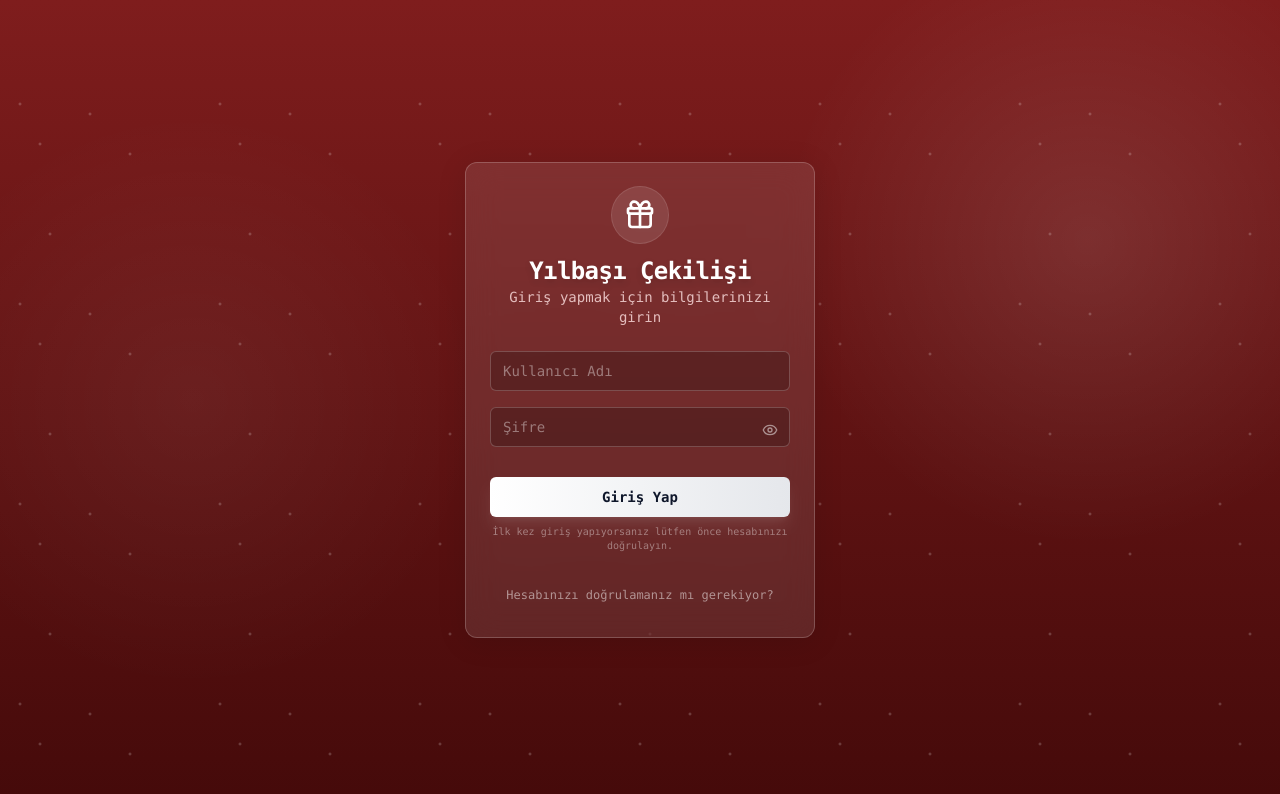
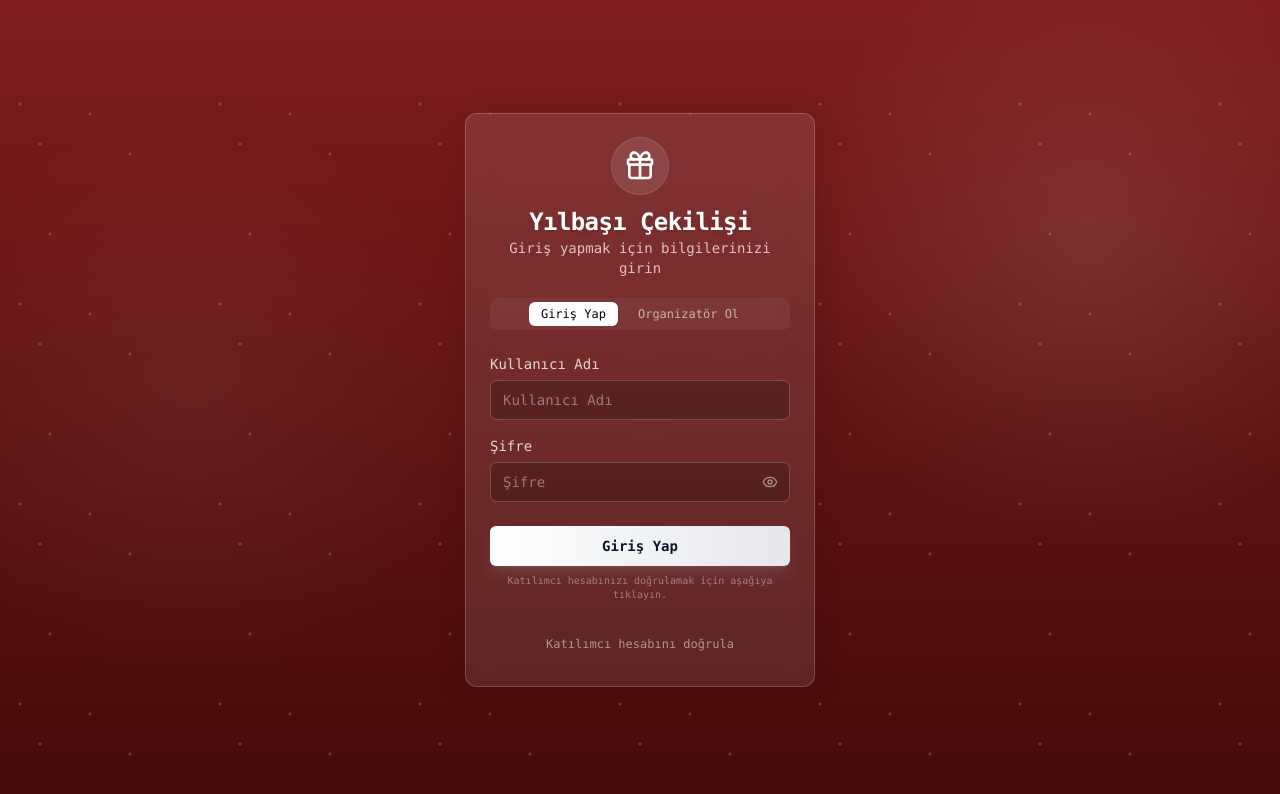
Before and after one commit to ugurkiymetli/secret-santa, a Next.js app: page / in a window 1280 px wide. Shown: the top 794 px of the page. Built offline with nearby package versions, Linux system fonts and the light colour scheme.

Commit message:
feat: add multi tenancy

```diff
--- a/app/api/admin/events/route.ts
+++ b/app/api/admin/events/route.ts
@@ -16,8 +16,15 @@ export async function GET() {
   if (!(await checkAdmin())) {
     return NextResponse.json({ error: "Unauthorized" }, { status: 401 });
   }
+
+  const cookieStore = await cookies();
+  const token = cookieStore.get("token")?.value;
+  const payload: any = await verifyToken(token!);
+
   await dbConnect();
-  const events = await Event.find({})
+
+  // Filter by organizerId to ensure isolation
+  const events = await Event.find({ organizerId: payload.userId })
     .select("-matches.receiver")
     .sort({ createdAt: -1 });
   return NextResponse.json({ events });
@@ -60,14 +67,22 @@ export async function PUT(req: Request) {
     return NextResponse.json({ error: "ID required" }, { status: 400 });
   }
 
-  const event = await Event.findByIdAndUpdate(
-    id,
+  // Ensure event belongs to this organizer
+  const cookieStore = await cookies();
+  const token = cookieStore.get("token")?.value;
+  const payload: any = await verifyToken(token!);
+
+  const event = await Event.findOneAndUpdate(
+    { _id: id, organizerId: payload.userId },
     { giftLimit: Number(giftLimit) },
     { new: true }
   );
 
   if (!event) {
-    return NextResponse.json({ error: "Event not found" }, { status: 404 });
+    return NextResponse.json(
+      { error: "Event not found or unauthorized" },
+      { status: 404 }
+    );
   }
 
   return NextResponse.json({ event });
@@ -86,6 +101,21 @@ export async function DELETE(req: Request) {
     return NextResponse.json({ error: "ID required" }, { status: 400 });
   }
 
-  await Event.findByIdAndDelete(id);
+  const cookieStore = await cookies();
+  const token = cookieStore.get("token")?.value;
+  const payload: any = await verifyToken(token!);
+
+  const deletedEvent = await Event.findOneAndDelete({
+    _id: id,
+    organizerId: payload.userId,
+  });
+
+  if (!deletedEvent) {
+    return NextResponse.json(
+      { error: "Event not found or unauthorized" },
+      { status: 404 }
+    );
+  }
+
   return NextResponse.json({ success: true });
 }
--- a/app/api/admin/users/route.ts
+++ b/app/api/admin/users/route.ts
@@ -19,8 +19,21 @@ export async function GET() {
   if (!(await checkAdmin())) {
     return NextResponse.json({ error: "Unauthorized" }, { status: 401 });
   }
+
+  const cookieStore = await cookies();
+  const token = cookieStore.get("token")?.value;
+  const payload: any = await verifyToken(token!);
+
   await dbConnect();
-  const users = await User.find({}).select("-passwordHash -assignedMatch");
+  // Show users created by this admin, OR the admin themselves (optional, but good for "My Profile" context if we had one)
+  // For UserManagement list, usually we only want to see participants managed by this admin.
+  // We'll filter by { createdBy: payload.userId } covers participants.
+  // NOTE: If we want to show the admin in the list too, we can add $or: [{_id: payload.userId}]
+  // But usually admin manages *others*. Let's stick to createdBy for now.
+
+  const users = await User.find({ createdBy: payload.userId }).select(
+    "-passwordHash -assignedMatch"
+  );
   return NextResponse.json({ users });
 }
 
@@ -46,6 +59,20 @@ export async function DELETE(req: Request) {
     return NextResponse.json(
       { error: "Cannot delete yourself" },
       { status: 400 }
+    );
+  }
+
+  // Ensure the user to act on belongs to this admin
+  const userToDelete = await User.findById(id);
+  if (!userToDelete) {
+    return NextResponse.json({ error: "User not found" }, { status: 404 });
+  }
+
+  // Allow deleting only if created by this admin
+  if (userToDelete.createdBy?.toString() !== payload.userId) {
+    return NextResponse.json(
+      { error: "Unauthorized to delete this user" },
+      { status: 403 }
     );
   }
 
@@ -103,10 +130,17 @@ export async function POST(req: Request) {
       );
     }
 
+    // Get admin ID
+    const cookieStore = await cookies();
+    const token = cookieStore.get("token")?.value;
+    const payload: any = await verifyToken(token!);
+
     const newUser = await User.create({
       name,
       username,
       role: role || "USER",
+      createdBy: payload.userId, // Link to creator
+      isActivated: false, // Created users need to claim
     });
     return NextResponse.json({ user: newUser });
   } catch (error: any) {
--- /dev/null
+++ b/app/api/auth/register/route.ts
@@ -0,0 +1,76 @@
+import { NextResponse } from "next/server";
+import dbConnect from "@/lib/mongodb";
+import User from "@/models/User";
+import bcrypt from "bcryptjs";
+import { signToken } from "@/lib/auth";
+
+export async function POST(req: Request) {
+  try {
+    await dbConnect();
+    const { name, username, password } = await req.json();
+
+    if (!name || !username || !password) {
+      return NextResponse.json(
+        { error: "Missing required fields" },
+        { status: 400 }
+      );
+    }
+
+    if (password.length < 6) {
+      return NextResponse.json(
+        { error: "Password must be at least 6 characters" },
+        { status: 400 }
+      );
+    }
+
+    // Check if username exists
+    const existingUser = await User.findOne({ username });
+    if (existingUser) {
+      return NextResponse.json(
+        { error: "Username already exists" },
+        { status: 400 }
+      );
+    }
+
+    // Hash password
+    const salt = await bcrypt.genSalt(10);
+    const passwordHash = await bcrypt.hash(password, salt);
+
+    // Create new Organizer
+    const user = await User.create({
+      name,
+      username,
+      passwordHash,
+      role: "ORGANIZER",
+      isActivated: true, // Self-registered organizers are activated immediately
+      createdBy: null,
+    });
+
+    // Auto login
+    const token = await signToken({
+      userId: user._id.toString(),
+      username: user.username,
+      role: user.role,
+    });
+
+    const response = NextResponse.json({
+      success: true,
+      user: { username: user.username, role: user.role },
+    });
+
+    response.cookies.set("token", token, {
+      httpOnly: true,
+      secure: process.env.NODE_ENV === "production",
+      sameSite: "strict",
+      maxAge: 60 * 60 * 24, // 1 day
+    });
+
+    return response;
+  } catch (error) {
+    console.error("Registration error:", error);
+    return NextResponse.json(
+      { error: "Internal server error" },
+      { status: 500 }
+    );
+  }
+}
--- a/components/AuthForm.tsx
+++ b/components/AuthForm.tsx
@@ -12,11 +12,12 @@ import {
   CardHeader,
   CardTitle,
 } from "@/components/ui/Card";
-import { Gift, Eye, EyeOff } from "lucide-react";
+import { Gift, Eye, EyeOff, UserPlus } from "lucide-react";
 
 export function AuthForm() {
-  const [isLogin, setIsLogin] = useState(true);
+  const [mode, setMode] = useState<"LOGIN" | "CLAIM" | "REGISTER">("LOGIN");
   const [username, setUsername] = useState("");
+  const [name, setName] = useState("");
   const [password, setPassword] = useState("");
   const [confirmPassword, setConfirmPassword] = useState("");
   const [showPassword, setShowPassword] = useState(false);
@@ -30,7 +31,7 @@ export function AuthForm() {
     setLoading(true);
 
     try {
-      if (!isLogin) {
+      if (mode !== "LOGIN") {
         if (password.length < 6) {
           setError("Şifre en az 6 karakter olmalıdır.");
           setLoading(false);
@@ -43,29 +44,40 @@ export function AuthForm() {
         }
       }
 
-      const endpoint = isLogin ? "/api/auth/login" : "/api/auth/claim";
+      let endpoint = "/api/auth/login";
+      let body: any = { username, password };
+
+      if (mode === "CLAIM") {
+        endpoint = "/api/auth/claim";
+      } else if (mode === "REGISTER") {
+        endpoint = "/api/auth/register";
+        body = { ...body, name };
+      }
+
       const res = await fetch(endpoint, {
         method: "POST",
         headers: { "Content-Type": "application/json" },
-        body: JSON.stringify({ username, password }),
+        body: JSON.stringify(body),
       });
 
       const data = await res.json();
 
       if (!res.ok) {
         if (data.error === "Account not claimed. Please claim your account.") {
-          setIsLogin(false);
+          setMode("CLAIM");
           setError("Lütfen şifre belirlemek için hesabınızı doğrulayın.");
         } else if (data.error === "Account already claimed. Please login.") {
-          setIsLogin(true);
+          setMode("LOGIN");
           setError("Hesap zaten doğrulanmış. Lütfen giriş yapın.");
         } else {
           const errorMap: Record<string, string> = {
             "User not found": "Kullanıcı bulunamadı",
             "Invalid credentials": "Kullanıcı adı veya şifre hatalı",
             "Internal server error": "Sunucu hatası",
+            "Username already exists": "Bu kullanıcı adı zaten alınmış",
+            "Missing required fields": "Tüm alanları doldurun",
           };
-          setError(errorMap[data.error] || "Bir hata oluştu");
+          setError(errorMap[data.error] || data.error || "Bir hata oluştu");
         }
       } else {
         router.push("/dashboard");
@@ -85,17 +97,65 @@ export function AuthForm() {
             <Gift className="w-8 h-8 text-white" />
           </div>
         </div>
+
         <CardTitle className="text-center">Yılbaşı Çekilişi</CardTitle>
         <CardDescription className="text-center">
-          {isLogin
+          {mode === "LOGIN"
             ? "Giriş yapmak için bilgilerinizi girin"
-            : "Hesabınızı doğrulayın ve şifre belirleyin"}
+            : mode === "CLAIM"
+            ? "Hesabınızı doğrulayın ve şifre belirleyin"
+            : "Yeni bir organizatör hesabı oluşturun"}
         </CardDescription>
+        <div className="flex gap-2 justify-center mt-4 bg-white/5 p-1 rounded-lg">
+          <button
+            onClick={() => setMode("LOGIN")}
+            className={`px-3 py-1 rounded-md text-xs font-medium transition-all ${
+              mode === "LOGIN"
+                ? "bg-white text-black"
+                : "text-white/60 hover:text-white"
+            }`}
+          >
+            Giriş Yap
+          </button>
+          <button
+            onClick={() => setMode("REGISTER")}
+            className={`px-3 py-1 rounded-md text-xs font-medium transition-all ${
+              mode === "REGISTER"
+                ? "bg-white text-black"
+                : "text-white/60 hover:text-white"
+            }`}
+          >
+            Organizatör Ol
+          </button>
+        </div>
       </CardHeader>
       <CardContent>
         <form onSubmit={handleSubmit}>
           <div className="grid w-full items-center gap-4">
+            {mode === "REGISTER" && (
               <div className="flex flex-col space-y-1.5">
+                <label
+                  className="text-sm font-medium text-white/80"
+                  htmlFor="name"
+                >
+                  Ad Soyad
+                </label>
+                <Input
+                  id="name"
+                  placeholder="Adınız Soyadınız"
+                  value={name}
+                  onChange={(e) => setName(e.target.value)}
+                  required
+                />
+              </div>
+            )}
+            <div className="flex flex-col space-y-1.5">
+              <label
+                className="text-sm font-medium text-white/80"
+                htmlFor="username"
+              >
+                Kullanıcı Adı
+              </label>
               <Input
                 id="username"
                 placeholder="Kullanıcı Adı"
@@ -105,10 +165,17 @@ export function AuthForm() {
               />
             </div>
             <div className="flex flex-col space-y-1.5 relative">
+              <label
+                className="text-sm font-medium text-white/80"
+                htmlFor="password"
+              >
+                {mode === "LOGIN" ? "Şifre" : "Şifre Belirle"}
+              </label>
+              <div className="relative">
                 <Input
                   id="password"
                   type={showPassword ? "text" : "password"}
-                placeholder={isLogin ? "Şifre" : "Yeni Şifre Belirle"}
+                  placeholder={mode === "LOGIN" ? "Şifre" : "Şifre Belirle"}
                   value={password}
                   onChange={(e) => setPassword(e.target.value)}
                   required
@@ -125,8 +192,15 @@ export function AuthForm() {
                   )}
                 </button>
               </div>
-            {!isLogin && (
+            </div>
+            {mode !== "LOGIN" && (
               <div className="flex flex-col space-y-1.5 relative">
+                <label
+                  className="text-sm font-medium text-white/80"
+                  htmlFor="confirmPassword"
+                >
+                  Şifreyi Onayla
+                </label>
                 <Input
                   id="confirmPassword"
                   type={showPassword ? "text" : "password"}
@@ -146,28 +220,52 @@ export function AuthForm() {
           <Button className="w-full mt-6" type="submit" disabled={loading}>
             {loading
               ? "Yükleniyor..."
-              : isLogin
+              : mode === "LOGIN"
               ? "Giriş Yap"
+              : mode === "REGISTER"
+              ? "Kayıt Ol"
               : "Hesabı Doğrula"}
           </Button>
-          {isLogin && (
+          {(mode === "LOGIN" || mode === "CLAIM") && (
             <p className="text-[10px] text-white/40 text-center mt-2">
-              İlk kez giriş yapıyorsanız lütfen önce hesabınızı doğrulayın.
+              {mode === "LOGIN"
+                ? "Katılımcı hesabınızı doğrulamak için aşağıya tıklayın."
+                : "Şifrenizi belirledikten sonra giriş yapabilirsiniz."}
             </p>
           )}
         </form>
       </CardContent>
-      <CardFooter className="flex justify-center">
+      <CardFooter className="flex justify-center flex-col gap-2">
+        {mode === "LOGIN" && (
           <Button
             variant="ghost"
             size="sm"
-          onClick={() => setIsLogin(!isLogin)}
+            onClick={() => setMode("CLAIM")}
             className="text-xs text-white/50 hover:text-white"
           >
-          {isLogin
-            ? "Hesabınızı doğrulamanız mı gerekiyor?"
-            : "Zaten hesabınız var mı?"}
+            Katılımcı hesabını doğrula
           </Button>
+        )}
+        {mode === "CLAIM" && (
+          <Button
+            variant="ghost"
+            size="sm"
+            onClick={() => setMode("LOGIN")}
+            className="text-xs text-white/50 hover:text-white"
+          >
+            Giriş ekranına dön
+          </Button>
+        )}
+        {mode === "REGISTER" && (
+          <Button
+            variant="ghost"
+            size="sm"
+            onClick={() => setMode("LOGIN")}
+            className="text-xs text-white/50 hover:text-white"
+          >
+            Zaten hesabınız var mı? Giriş Yap
+          </Button>
+        )}
       </CardFooter>
     </Card>
   );
--- a/models/User.ts
+++ b/models/User.ts
@@ -6,6 +6,7 @@ export interface IUser extends Document {
   passwordHash?: string; // Optional because it's null until claimed
   isActivated: boolean;
   role: "ORGANIZER" | "USER";
+  createdBy?: string; // ID of the organizer who created this user
   createdAt: Date;
   updatedAt: Date;
 }
@@ -17,6 +18,7 @@ const UserSchema: Schema = new Schema(
     passwordHash: { type: String, default: null },
     isActivated: { type: Boolean, default: false },
     role: { type: String, enum: ["ORGANIZER", "USER"], default: "USER" },
+    createdBy: { type: Schema.Types.ObjectId, ref: "User", default: null },
   },
   { timestamps: true }
 );
```
Also changed, not shown: components/UserManagement.tsx (+6 -1 lines). Lines whose indentation alone changed are shown as unchanged.
